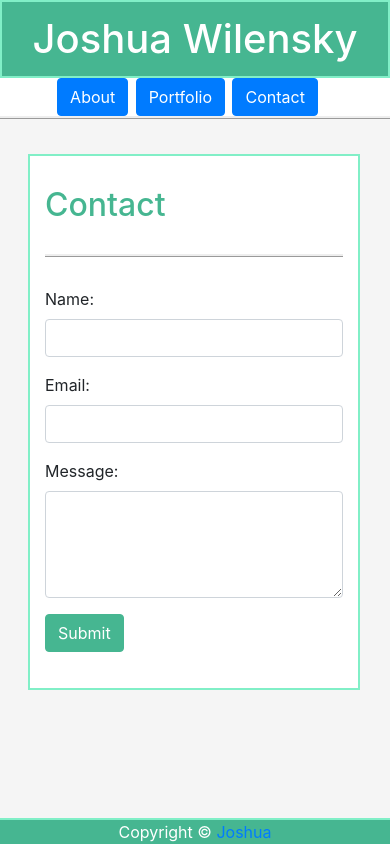
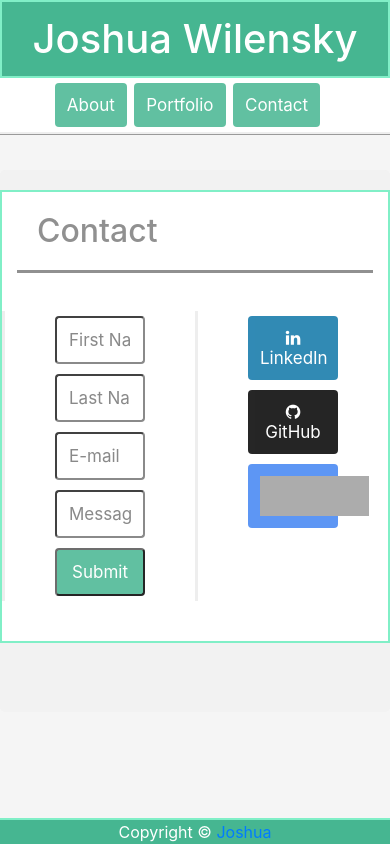
Before and after one commit to joshwilensky/Updated-Responsive-Portfolio, a plain HTML site: page assets/contact.html in a window 390 px wide. Drawn offline with nearby package versions, Linux system fonts and the light colour scheme; grey boxes are pictures that could not be loaded.

Commit message:
Added Employee Management System to portfolio

```diff
--- a/assets/contact.html
+++ b/assets/contact.html
@@ -8,7 +8,7 @@
   <!-- BOOTSTRAP CSS -->
   <link rel="stylesheet" href="https://stackpath.bootstrapcdn.com/bootstrap/4.5.0/css/bootstrap.min.css"
     integrity="sha384-9aIt2nRpC12Uk9gS9baDl411NQApFmC26EwAOH8WgZl5MYYxFfc+NcPb1dKGj7Sk" crossorigin="anonymous" />
-
+  <link rel="stylesheet" href="https://cdnjs.cloudflare.com/ajax/libs/font-awesome/4.7.0/css/font-awesome.min.css">
   <!-- JAVASCRIPT LINKS -->
   <script src="https://code.jquery.com/jquery-3.5.1.slim.min.js"
     integrity="sha384-DfXdz2htPH0lsSSs5nCTpuj/zy4C+OGpamoFVy38MVBnE+IbbVYUew+OrCXaRkfj" crossorigin="anonymous">
@@ -50,35 +50,53 @@
   </header>
 
   <!-- MAIN CONTENT  -->
-  <main class="container-sm main">
-    <form class="col-sm-7 contact">
-      <h2>Contact</h2>
-      <div class="form-group">
-        <label for="exampleFormControlInput1">Name:</label>
-        <input type="text" class="form-control" id="exampleFormControlInput1" placeholder="" />
-      </div>
 
-      <div class="form-group">
-        <label for="exampleFormControlInput1">Email:</label>
-        <input type="email" class="form-control" id="exampleFormControlInput2" placeholder="" />
-      </div>
+  <body>
+    <main class="container main">
+      <!-- 8 columns for the article to contain the about card  -->
+      <article class="col-sm-8 aboutCard">
+        <!-- first row containing about me header -->
+        <section class="row">
+          <div class="col-12" style="margin-bottom: 30px; margin-top: 20px;">
+            <h2 class="abouth2">Contact</h2>
+          </div>
 
-      <div class="form-group">
-        <label for="exampleFormControlTextarea1">Message:</label>
-        <textarea class="form-control" id="exampleFormControlTextarea1" rows="10"></textarea>
-      </div>
-      <div class="form-group">
-        <input class="btn btn-primary input" type="submit" value="Submit" />
-      </div>
-    </form>
-  </main>
+          <div class="col">
+            <div class="col-md-lg">
+              <input type="text" name="username" placeholder="First Name" required>
+              <input type="text" name="username" placeholder="Last Name" required>
+              <input type="text" name="email" placeholder="E-mail" required>
+              <input type="text" name="message" placeholder="Message" required>
+              <input type="submit" value="Submit">
+            </div>
+          </div>
 
+          <div class="col">
+            <a href="https://www.linkedin.com/in/joshwilensky/" class="li btn">
+              <i class="fa fa-linkedin fa-fw"></i> LinkedIn
+            </a>
+            <a href="https://github.com/joshwilensky" class="github btn">
+              <i class="fa fa-github fa-fw"></i> GitHub
+            </a>
+            <a href="https://mail.google.com/mail/?view=cm&fs=1&tf=1&to=joshwilensky@gmail.com" class="google btn">
+              <img class="gb_va" src="https://ssl.gstatic.com/ui/v1/icons/mail/rfr/logo_gmail_lockup_default_1x.png"
+                srcset="https://ssl.gstatic.com/ui/v1/icons/mail/rfr/logo_gmail_lockup_default_1x.png 1x, https://ssl.gstatic.com/ui/v1/icons/mail/rfr/logo_gmail_lockup_default_2x.png 2x "
+                alt="" aria-hidden="true" style="width:109px;height:40px">
+            </a>
+
+          </div>
+        </section>
+      </article>
+    </main>
+  </body>
   <!-- STICKY FOOTER  -->
   <div class="footer">
     <medium>Copyright &copy;
       <a href="https://github.com/joshwilensky/Updated-Responsive-Portfolio">Joshua</a></medium>
   </div>
 
+
 </body>
+<script src="assets/script.js"></script>
 
 </html>
--- a/assets/css/style.css
+++ b/assets/css/style.css
@@ -31,7 +31,7 @@ form h2 {
 }
 
 .contact {
-  max-width: 70%;
+  max-width: 50%;
   margin-top: 20px;
   background-color: white;
   margin-left: 0px;
@@ -102,6 +102,7 @@ li {
 
 .footer {
   position: fixed;
+  margin-top: 30px;
   left: 0;
   bottom: 0;
   width: 100%;
@@ -122,6 +123,7 @@ li {
 .aboutCard {
   background-color: white;
   border: RGB(129, 239, 199) solid 2px;
+  margin-bottom: 10%;
 }
 
 .abouth2,
@@ -164,3 +166,137 @@ li {
   padding-left: 2%;
   color: rgb(70, 182, 145);
 }
+
+.btn-primary {
+  border: RGB(129, 239, 199) solid 2px;
+  background-color: rgb(70, 182, 145);
+}
+
+.btn-primary:hover {
+  background-color: rgb(144, 144, 144);
+  border: RGB(129, 239, 199) solid 2px;
+}
+
+.container {
+  position: relative;
+  border-radius: 5px;
+  background-color: #f2f2f2;
+  padding: 20px 0 30px 0;
+}
+
+/* style inputs and link buttons */
+input,
+.btn {
+  width: 100%;
+  padding: 12px;
+  border: revert;
+  border-radius: 4px;
+  margin: 5px 0;
+  opacity: 0.85;
+  display: inline-block;
+  font-size: 17px;
+  line-height: 20px;
+  text-decoration: none;
+  /* remove underline from anchors */
+}
+
+input:hover,
+.btn:hover {
+  opacity: 1;
+}
+
+/* add appropriate colors to fb, twitter and google buttons */
+.li {
+  background-color: #0e76a8;
+  color: white;
+}
+
+.github {
+  background-color: black;
+  color: white;
+}
+
+.google {
+  background: #4184f3;
+  color: white;
+}
+
+/* style the submit button */
+input[type=submit] {
+  background-color: rgb(70, 182, 145);
+  color: white;
+  cursor: pointer;
+}
+
+input[type=submit]:hover {
+  background-color: rgb(70, 182, 145);
+}
+
+/* Two-column layout */
+.col {
+  float: left;
+  width: 50%;
+  margin: auto;
+  padding: 0 50px;
+  margin-top: 6px;
+  margin-bottom: 40px;
+  border-left-style: outset;
+}
+
+/* Clear floats after the columns */
+.row:after {
+  content: "";
+  display: table;
+  clear: both;
+}
+
+/* vertical line */
+.vl {
+  position: absolute;
+  left: 50%;
+  transform: translate(-50%);
+  border: 2px solid #ddd;
+  height: 175px;
+}
+
+/* text inside the vertical line */
+.inner {
+  position: absolute;
+  top: 50%;
+  transform: translate(-50%, -50%);
+  background-color: #f1f1f1;
+  border: 1px solid #ccc;
+  border-radius: 50%;
+  padding: 8px 10px;
+}
+
+/* hide some text on medium and large screens */
+.hide-md-lg {
+  display: none;
+}
+
+/* bottom container */
+.bottom-container {
+  text-align: center;
+  background-color: #666;
+  border-radius: 0px 0px 4px 4px;
+}
+
+/* Responsive layout - when the screen is less than 650px wide, make the two columns stack on top of each other instead of next to each other */
+@media screen and (max-width: 650px) {
+  .col {
+    width: 100%;
+    margin-top: 0;
+  }
+
+  /* hide the vertical line */
+  .vl {
+    display: none;
+  }
+
+  /* show the hidden text on small screens */
+  .hide-md-lg {
+    display: block;
+    text-align: center;
+  }
+}
```
Also changed, not shown: assets/portfolio.html (+77 -28 lines), assets/images/Colorado.jpg (added), assets/images/Lake.jpeg (added), assets/images/Sunset.jpeg (added), assets/images/docklake.jpeg (added), assets/images/flowers.jpeg (added), assets/images/hotair.jpeg (added), assets/images/lake2.jpeg (added), assets/images/lakehouse.jpeg (added), assets/images/mtnlake.jpeg (added), assets/images/pexels-photo-259620.jpeg (added), assets/images/snocap.jpeg (added), assets/images/snow.jpeg (added), assets/images/sunlake.jpeg (added), 1 more files, 2 other files.
